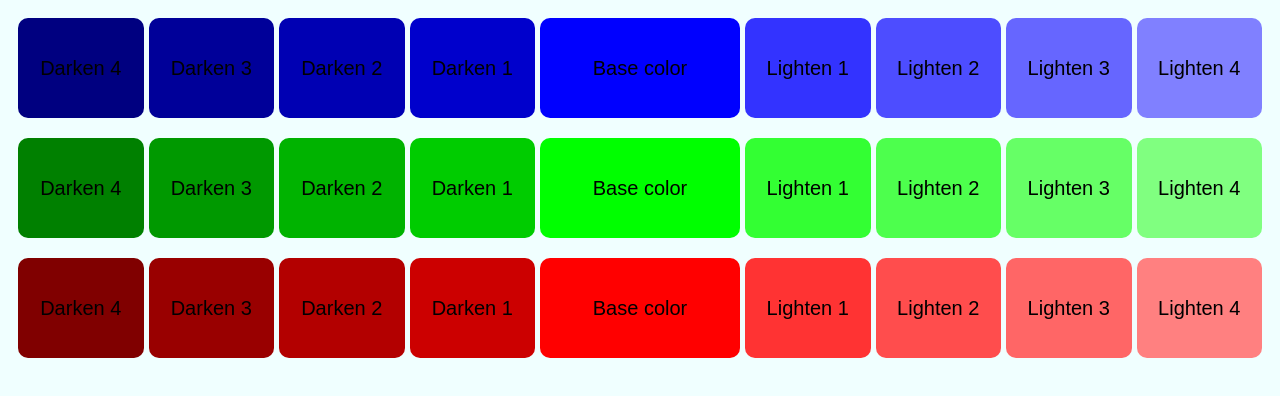
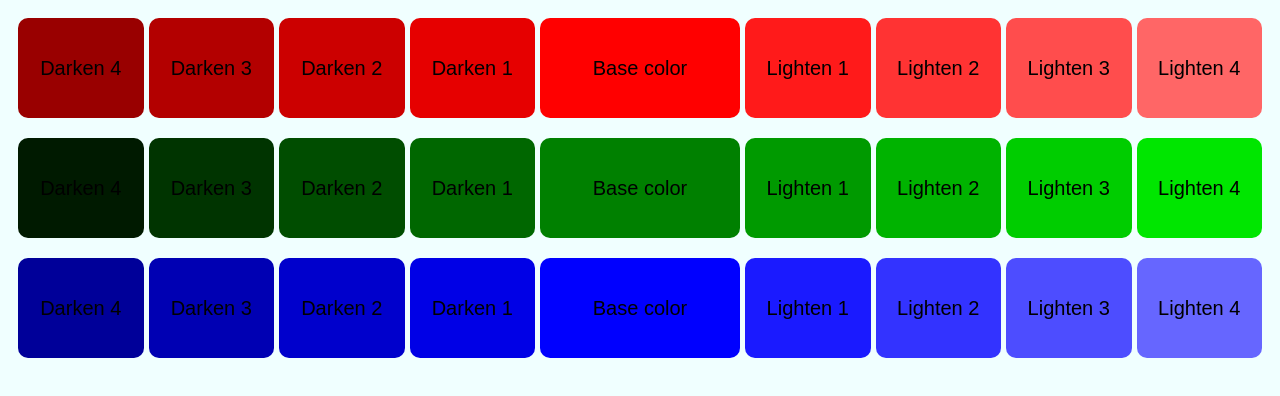
Before and after one commit to PedroOllero/MasterFrontendLemonCode, a website built with Vite: page Layout/Basico/Ejercicio-1/index.html in a window 1280 px wide. Built offline with nearby package versions, Linux system fonts and the light colour scheme.

Commit message:
Correciones

```diff
--- a/Layout/Basico/Ejercicio-1/src/main.scss
+++ b/Layout/Basico/Ejercicio-1/src/main.scss
@@ -1,3 +1,7 @@
+$primary-color: red;
+$secondary-color: green;
+$terciary-color: blue;
+
 body {
   background-color: azure;
   font-family: sans-serif;
@@ -12,67 +16,42 @@ body {
   gap: 5px;
 }
 
-@mixin box($box-color) {
+.box {
   height: 100px;
   display: flex;
   justify-content: center;
   align-items: center;
   border-radius: 10px;
+}
 
-  &:nth-child(1) {
-    background-color: darken($color: $box-color, $amount: 25%);
-  }
-
-  &:nth-child(2) {
-    background-color: darken($color: $box-color, $amount: 20%);
-  }
-
-  &:nth-child(3) {
-    background-color: darken($color: $box-color, $amount: 15%);
-  }
-
-  &:nth-child(4) {
-    background-color: darken($color: $box-color, $amount: 10%);
-  }
-  &:nth-child(5) {
-    background-color: $box-color;
-    width: 200px;
-  }
-
-  &:nth-child(6) {
-    background-color: lighten($color: $box-color, $amount: 10%);
-  }
-
-  &:nth-child(7) {
-    background-color: lighten($color: $box-color, $amount: 15%);
-  }
-
-  &:nth-child(8) {
-    background-color: lighten($color: $box-color, $amount: 20%);
-  }
-
-  &:nth-child(9) {
-    background-color: lighten($color: $box-color, $amount: 25%);
+@mixin darkenHandler($numberOfChild, $boxColor) {
+  @for $colNumber from 1 to $numberOfChild {
+    .darken-#{$colNumber} {
+      background-color: darken($color: $boxColor, $amount: $colNumber * 5%);
+    }
   }
 }
 
-.container-1 {
-  @extend .container;
-  .box{
-    @include box(rgb(0, 0, 255))
+@mixin lightenHandler($numberOfChild, $boxColor) {
+  @for $colNumber from 1 to $numberOfChild {
+    .lighten-#{$colNumber} {
+      background-color: lighten($color: $boxColor, $amount: $colNumber * 5%);
+    }
   }
 }
 
-.container-2 {
-  @extend .container;
-  .box{
-    @include box(rgb(0, 255, 0))
+@mixin container-style($number, $color) {
+  .container-#{$number} {
+    @extend .container;
+    .base-color {
+      background-color: $color;
+      width: 200px;
+    }
+    @include darkenHandler(5, $color);
+    @include lightenHandler(5, $color);
   }
 }
 
-.container-3 {
-  @extend .container;
-  .box{
-    @include box(rgb(255, 0, 0))
-  }
-}
+@include container-style(1, $primary-color );
+@include container-style(2, $secondary-color );
+@include container-style(3, $terciary-color );
--- a/Layout/Basico/ejercicio-4/src/main.scss
+++ b/Layout/Basico/ejercicio-4/src/main.scss
@@ -5,7 +5,7 @@ body{
     font-family: Verdana, sans-serif;
 }
 
-#card{
+.card{
     background-color: white;
     width: 250px;
     border: 1px solid rgb(120, 120, 120);
@@ -27,7 +27,7 @@ body{
         margin-bottom: 24px;
     }
 
-    #date{
+    .date{
         text-align: right;
         margin-bottom: 16px;
     }
```
Also changed, not shown: Layout/Basico/ejercicio-4/index.html (+2 -2 lines), 3 other files.
